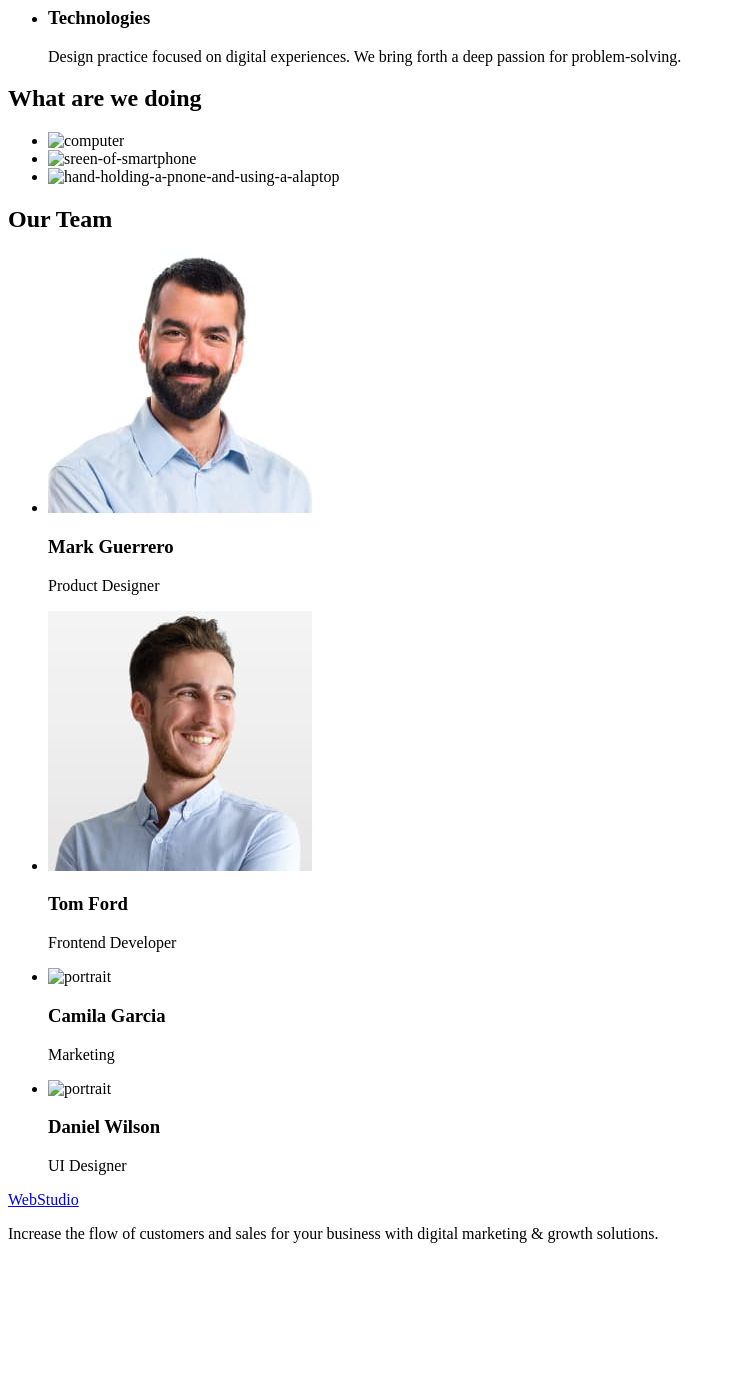
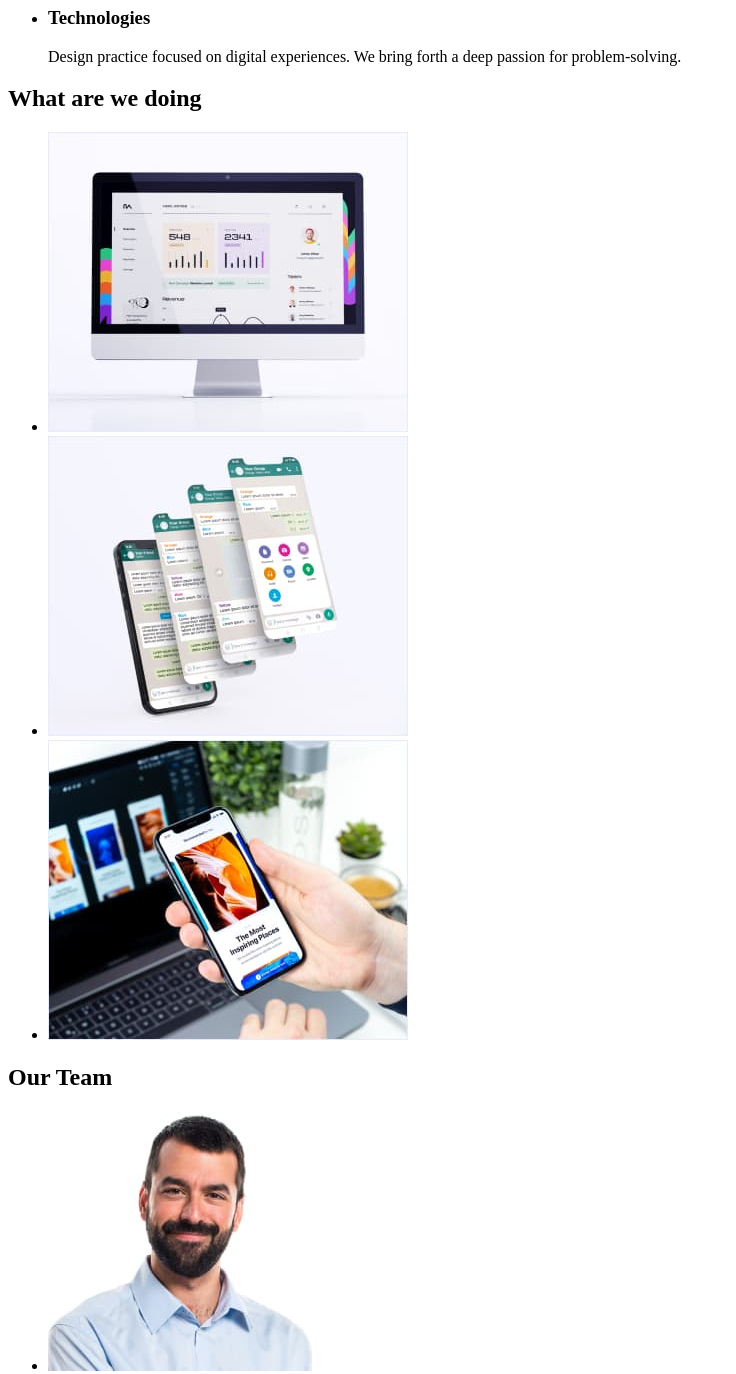
Before and after one commit to kseniyakosenko/goit-markup-hw-01, a plain HTML site: page index.html in a window 1280 px wide. Shown: the part 480-1854 px from the top of the page, without its empty margins (0-736 px from the left). Before the commit the page ends 1739 px from the top, so only its background shows below. Drawn offline with Linux system fonts and the light colour scheme; the site is published under a folder, as on GitHub Pages, so addresses that start at the root find nothing.

Commit message:
hw1-commit3

```diff
--- a/index.html
+++ b/index.html
@@ -70,14 +70,14 @@
         <h2>What are we doing</h2>
         <ul>
           <li>
-            <img src="/images/img1.jpg" alt="computer" width="360" />
+            <img src="images/img1.jpg" alt="computer" width="360" />
           </li>
           <li>
-            <img src="/images/img2.jpg" alt="sreen-of-smartphone" width="360" />
+            <img src="images/img2.jpg" alt="sreen-of-smartphone" width="360" />
           </li>
           <li>
             <img
-              src="/images/img3.jpg"
+              src="images/img3.jpg"
               alt="hand-holding-a-pnone-and-using-a-alaptop"
               width="360"
             />
@@ -94,17 +94,17 @@
             <p>Product Designer</p>
           </li>
           <li>
-            <img src="./images/tom.jpg" alt="portrait" width="264" />
+            <img src="images/tom.jpg" alt="portrait" width="264" />
             <h3>Tom Ford</h3>
             <p>Frontend Developer</p>
           </li>
           <li>
-            <img src="/images/camila.jpg" alt="portrait" width="264" />
+            <img src="images/camila.jpg" alt="portrait" width="264" />
             <h3>Camila Garcia</h3>
             <p>Marketing</p>
           </li>
           <li>
-            <img src="/images/daniel.jpg" alt="portrait" width="264" />
+            <img src="images/daniel.jpg" alt="portrait" width="264" />
             <h3>Daniel Wilson</h3>
             <p>UI Designer</p>
           </li>
```
